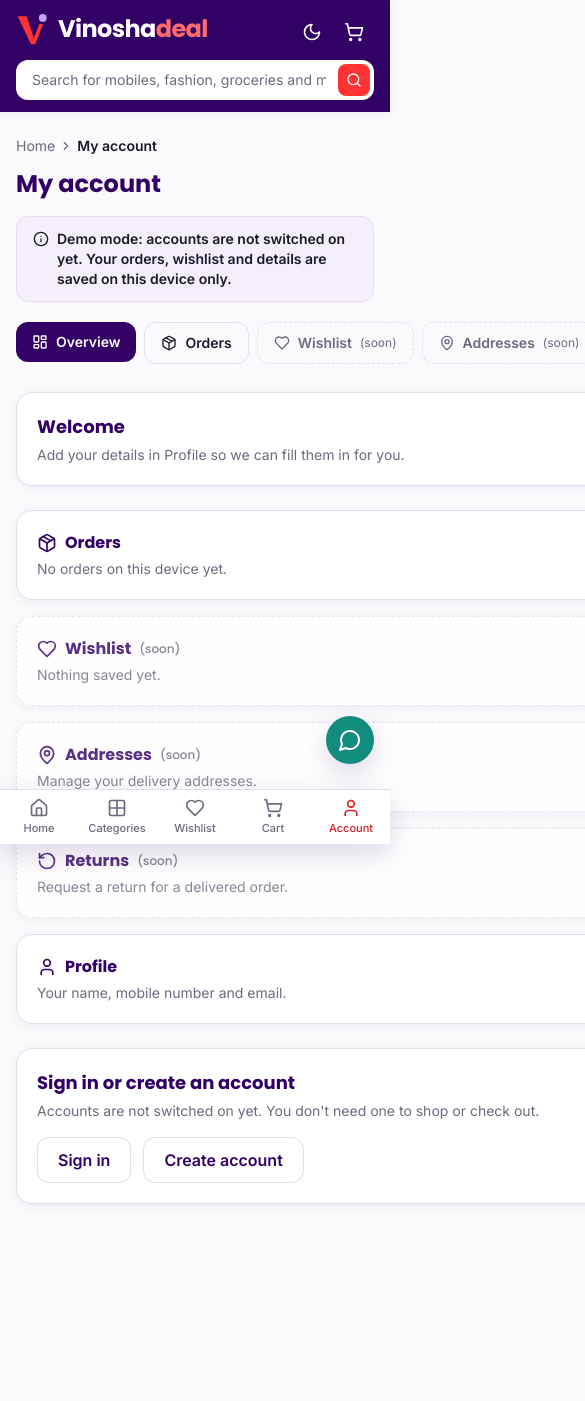
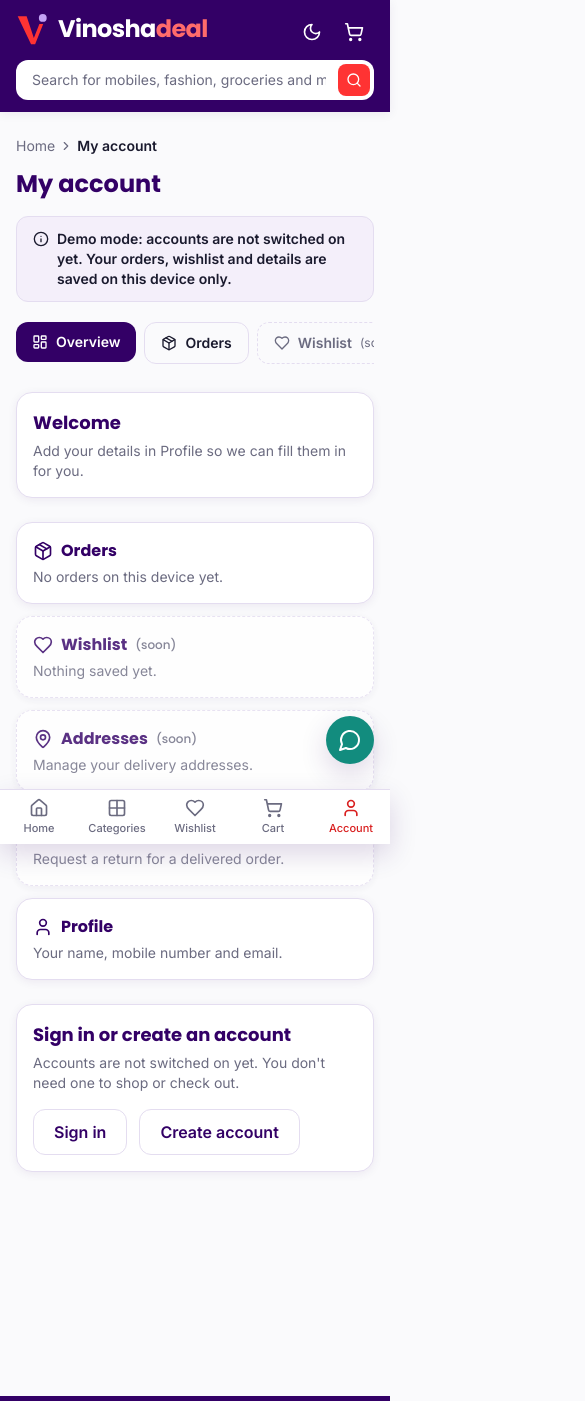
Before and after one commit to ayzsh/Vinoshadeal, a Next.js app: page /account in a window 390 px wide. Shown: the top 1401 px of the page, 585 px wide, since content can reach past the window. Built offline with nearby package versions, Linux system fonts and the light colour scheme.

Commit message:
Fix account section in mobiles

```diff
--- a/components/account/AccountOverview.tsx
+++ b/components/account/AccountOverview.tsx
@@ -31,7 +31,7 @@ export default function AccountOverview() {
 
   return (
     <div className="space-y-6">
-      <section className="card p-5" aria-labelledby="ov-hello">
+      <section className="card p-4 sm:p-5" aria-labelledby="ov-hello">
         <h2 id="ov-hello" className="font-heading text-lg font-bold text-heading">
           {first ? `Hello, ${first}` : "Welcome"}
         </h2>
@@ -43,12 +43,12 @@ export default function AccountOverview() {
       </section>
 
       <section aria-label="Account sections">
-        <ul className="grid gap-4 sm:grid-cols-2">
+        <ul className="grid grid-cols-1 gap-3 sm:grid-cols-2 sm:gap-4">
           {ACCOUNT_SECTIONS.filter((s) => s.href !== "/account").map((s) => {
             const Icon = s.icon;
             const body = (
               <>
-                <span className="flex items-center gap-2 font-heading font-bold text-heading">
+                <span className="flex flex-wrap items-center gap-x-2 font-heading font-bold text-heading">
                   <Icon className="h-5 w-5" aria-hidden="true" />
                   {s.label}
                   {!s.available && <span className="text-xs font-normal text-muted">(soon)</span>}
@@ -57,13 +57,13 @@ export default function AccountOverview() {
               </>
             );
             return (
-              <li key={s.href}>
+              <li key={s.href} className="min-w-0">
                 {s.available ? (
-                  <Link href={s.href} className="card card-hover block h-full p-5">
+                  <Link href={s.href} className="card card-hover block h-full p-4 sm:p-5">
                     {body}
                   </Link>
                 ) : (
-                  <div aria-disabled="true" className="card block h-full border-dashed p-5 opacity-80">
+                  <div aria-disabled="true" className="card block h-full border-dashed p-4 opacity-80 sm:p-5">
                     {body}
                   </div>
                 )}
@@ -73,7 +73,7 @@ export default function AccountOverview() {
         </ul>
       </section>
 
-      <section className="card p-5" aria-labelledby="ov-signin">
+      <section className="card p-4 sm:p-5" aria-labelledby="ov-signin">
         <h2 id="ov-signin" className="font-heading text-lg font-bold text-heading">
           Sign in or create an account
         </h2>
--- a/components/account/AccountShell.tsx
+++ b/components/account/AccountShell.tsx
@@ -2,6 +2,7 @@
 
 import Link from "next/link";
 import { usePathname } from "next/navigation";
+import { useEffect, useRef } from "react";
 import { Info } from "lucide-react";
 import Breadcrumbs from "@/components/listing/Breadcrumbs";
 import { DEMO_MODE } from "@/lib/constants";
@@ -13,6 +14,13 @@ import { ACCOUNT_SECTIONS, isActiveSection } from "@/components/account/nav";
  */
 export default function AccountShell({ children }: { children: React.ReactNode }) {
   const pathname = usePathname();
+  const menuRef = useRef<HTMLUListElement>(null);
+
+  // On phones the menu scrolls sideways: bring the current section into view.
+  useEffect(() => {
+    const active = menuRef.current?.querySelector<HTMLElement>('[aria-current="page"]');
+    active?.scrollIntoView({ inline: "center", block: "nearest" });
+  }, [pathname]);
   const current = ACCOUNT_SECTIONS.find((s) => isActiveSection(s.href, pathname) && s.href !== "/account");
   const overview = ACCOUNT_SECTIONS[0];
 
@@ -40,15 +48,18 @@ export default function AccountShell({ children }: { children: React.ReactNode }
         </div>
       )}
 
-      <div className="mt-5 grid gap-6 md:grid-cols-[14rem_1fr] md:items-start">
-        <nav aria-label="Account sections">
-          <ul className="no-scrollbar flex gap-2 overflow-x-auto pb-1 md:flex-col md:overflow-visible md:pb-0">
+      <div className="mt-5 grid grid-cols-1 gap-6 md:grid-cols-[14rem_minmax(0,1fr)] md:items-start">
+        <nav aria-label="Account sections" className="min-w-0">
+          <ul
+            ref={menuRef}
+            className="no-scrollbar flex snap-x gap-2 overflow-x-auto pb-1 md:flex-col md:overflow-visible md:pb-0"
+          >
             {ACCOUNT_SECTIONS.map((s) => {
               const Icon = s.icon;
               const active = isActiveSection(s.href, pathname);
               const base = "flex items-center gap-2 whitespace-nowrap rounded-field px-4 py-2.5 text-sm font-semibold";
               return (
-                <li key={s.href} className="shrink-0 md:shrink">
+                <li key={s.href} className="shrink-0 snap-start md:shrink">
                   {s.available ? (
                     <Link
                       href={s.href}
--- a/components/account/OrderDetails.tsx
+++ b/components/account/OrderDetails.tsx
@@ -119,7 +119,7 @@ export default function OrderDetails({ id }: { id: string }) {
       </Link>
 
       {/* header */}
-      <section className="card p-5" aria-labelledby="od-title">
+      <section className="card p-4 sm:p-5" aria-labelledby="od-title">
         <div className="flex flex-wrap items-center gap-2">
           <OrderStatusBadge status={o.status} />
           {o.isDemo && (
@@ -145,7 +145,7 @@ export default function OrderDetails({ id }: { id: string }) {
       </section>
 
       {/* tracking */}
-      <section className="card p-5" aria-labelledby="od-track">
+      <section className="card p-4 sm:p-5" aria-labelledby="od-track">
         <h2 id="od-track" className="font-heading text-lg font-bold text-heading">
           Order status
         </h2>
@@ -237,7 +237,7 @@ export default function OrderDetails({ id }: { id: string }) {
       </section>
 
       {/* items */}
-      <section className="card p-5" aria-labelledby="od-items">
+      <section className="card p-4 sm:p-5" aria-labelledby="od-items">
         <h2 id="od-items" className="font-heading text-lg font-bold text-heading">
           Items ({itemCount})
         </h2>
@@ -279,7 +279,7 @@ export default function OrderDetails({ id }: { id: string }) {
       </section>
 
       {/* delivery and payment */}
-      <section className="card p-5" aria-labelledby="od-ship">
+      <section className="card p-4 sm:p-5" aria-labelledby="od-ship">
         <h2 id="od-ship" className="font-heading text-lg font-bold text-heading">
           Delivery and payment
         </h2>
@@ -330,7 +330,7 @@ export default function OrderDetails({ id }: { id: string }) {
       </section>
 
       {/* totals */}
-      <section className="card p-5" aria-labelledby="od-total">
+      <section className="card p-4 sm:p-5" aria-labelledby="od-total">
         <h2 id="od-total" className="font-heading text-lg font-bold text-heading">
           Order total
         </h2>
```
